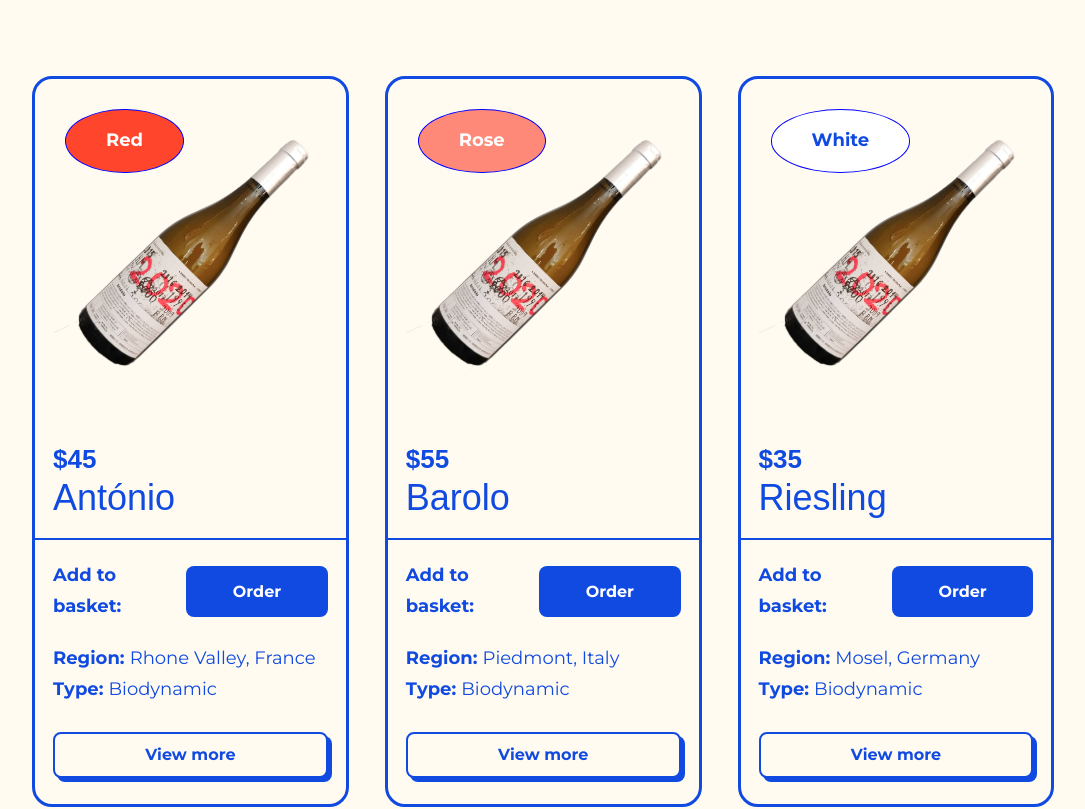
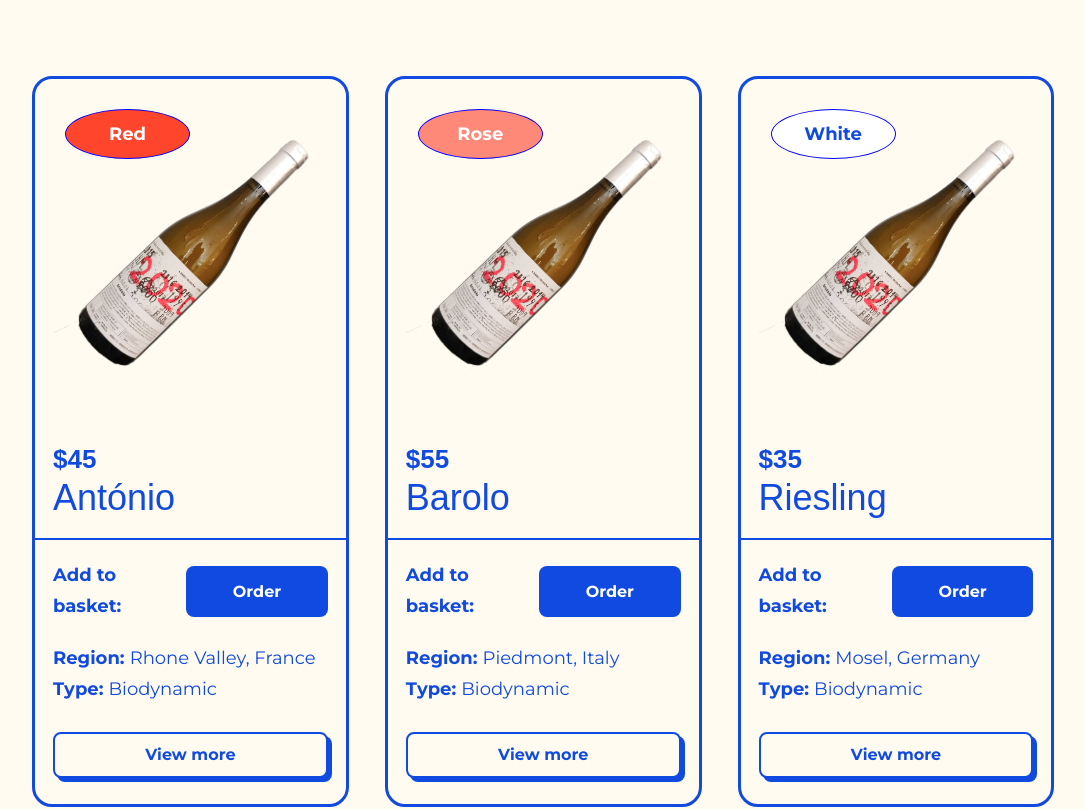
Before and after one commit to josh-merrill/natural-wine-club, a React (Vite) app: page / in a window 1280 px wide. Shown: the part 1100-1909 px from the top of the page, without its empty margins (128-1213 px from the left). Built offline with nearby package versions, Linux system fonts and the light colour scheme; a web font is replaced by a local one.

Commit message:
FEAT: Added first scaffold of cart functionality and updated AppContext to manage state for each WineItem, the Cart and the Nav totalOrderCount shown in the nav badge

```diff
--- /dev/null
+++ b/src/components/badge/Badge.jsx
@@ -0,0 +1,34 @@
+import "./badge.css";
+
+export default function Badge({ item }) {
+  let backgroundColor;
+  let textColor;
+
+  if (item.color === "Red") {
+    backgroundColor = "#FF462D";
+    textColor = "#FFFFFF";
+  } else if (item.color === "White") {
+    backgroundColor = "#FFFFFF";
+  } else if (item.color === "Orange") {
+    backgroundColor = "#FFA24B";
+    textColor = "#FFFFFF";
+  } else if (item.color === "Petnat") {
+    backgroundColor = "#FFD367";
+  } else if (item.color === "Rose") {
+    backgroundColor = "#FF8979";
+    textColor = "#FFFFFF";
+  } else {
+    backgroundColor = "none";
+  }
+
+  const styles = {
+    backgroundColor: backgroundColor,
+    color: textColor,
+  };
+
+  return (
+    <div className="item--badge" style={styles}>
+      <h4 style={{ fontFamily: "Montserrat" }}>{item.color}</h4>
+    </div>
+  );
+}
--- /dev/null
+++ b/src/components/badge/badge.css
@@ -0,0 +1,13 @@
+.item--badge {
+  position: absolute;
+  width: 125px;
+  height: 50px;
+  display: flex;
+  justify-content: center;
+  align-items: center;
+  top: 30px;
+  left: 30px;
+  padding: 15px 40px;
+  border: 1px solid blue;
+  border-radius: 50%;
+}
--- a/src/components/cart/Cart.jsx
+++ b/src/components/cart/Cart.jsx
@@ -1,11 +1,64 @@
-import './cart.css'
+import "./cart.css";
+import { useContext } from "react";
+import { Context } from "../../context/AppContext";
 
 export default function Cart() {
+  const { cartItems, addToCart, removeFromCart } = useContext(Context);
+
+  // Check if the cart item is greater than 0 and if it is, then show the item in the cart
+  // if not, then don't show the item in the cart
+
+  const cartItemElements = cartItems.map((item) => {
+
+    const itemTotal = item.price * item.order_amount;
+
+    if (item.order_amount > 0) {
+      return (
+        <div key={item.id} className="cart--item">
+          <div className="cart--item-img">
+            <img src={item.img} alt={item.name} />
+          </div>
+          <div className="cart--item-left">
+          </div>
+          <div className="cart--item-left">
+            <h4>{item.name}</h4>
+            <p>{item.color}</p>
+          </div>
+          <div className="cart--item-amount">
+            <button className="btn-secondary" id="card--order-btn-order">
+              <span
+                onClick={() => {
+                  removeFromCart(item);
+                }}
+              >
+                -
+              </span>
+              <span>{item.order_amount}</span>
+              <span
+                onClick={() => {
+                  addToCart(item);
+                }}
+              >
+                +
+              </span>
+            </button>
+          </div>
+          <div className="cart--item-price">
+            <p>${itemTotal}</p>
+          </div>
+        </div>
+      );
+    }
+  });
+
   return (
     <section className="container">
       <div className="cart--container">
-          <h2>Cart</h2>
+        <h2>Cart</h2>
+        <div className="cart--item-container">
+          {cartItemElements}
+        </div>
       </div>
     </section>
-  )
-  }
+  );
+}
--- a/src/components/menu/Menu.jsx
+++ b/src/components/menu/Menu.jsx
@@ -1,53 +1,27 @@
-import {useState} from 'react'
-
+import { useState, useContext } from "react";
+import { Context } from "../../context/AppContext";
 import "./menu.css";
-import Wine from "./Wine";
+import WineItem from "./WineItem";
+import Cart from "../cart/Cart";
 import menuData from "../data/menu.json";
 
 export default function Menu() {
+  const { cartItems } = useContext(Context);
   const { menu } = menuData;
-
-  const [wineMenu, setWineMenu] = useState(menu)
-  const [showOrderBtn, setShowOrderBtn] = useState(false)
+  const [showOrderBtn, setShowOrderBtn] = useState(false);
 
   function toggle(id) {
-    menu.map(wine => {
-          return wine.id === id ? setShowOrderBtn(true) : setShowOrderBtn(false)
-
-    // setWineMenu(prevMenu => {
-    //   return prevMenu.map((wine) => {
-    //     return wine.id === id ? {...wine, order_amount: wine.order_amount + 1} : wine
-    //   })
-    })
+    menu.map((wine) => {
+      return wine.id === id ? setShowOrderBtn(true) : setShowOrderBtn(false);
+    });
   }
-  console.log(showOrderBtn)
-
-  function addItem(id) {
-    setWineMenu(prevMenu => {
-      return prevMenu.map((wine) => {
-        return wine.id === id ? {...wine, order_amount: wine.order_amount + 1} : wine
-      })
-    })
-  }
-
-  function removeItem(id) {
-    setWineMenu(prevMenu => {
-      return prevMenu.map((wine) => {
-        return wine.id === id ? {...wine, order_amount: wine.order_amount - 1} : wine
-      })
-    })
-  }
-
-  console.log(wineMenu)
-
+  console.log("cartItems", cartItems);
 
   const menuItemElements = menu.map((item) => (
-    <Wine
+    <WineItem
       key={item.id}
       item={item}
       toggle={toggle}
-      addItem={addItem}
-      removeItem={removeItem}
     />
   ));
 
@@ -56,6 +30,7 @@ export default function Menu() {
       <div id="menu" className="menu--container">
         <h2>Wines of the month</h2>
         <div className="menu--wrapper">{menuItemElements}</div>
+        <Cart />
       </div>
     </section>
   );
--- /dev/null
+++ b/src/components/menu/WineItem.jsx
@@ -0,0 +1,124 @@
+import { useState, useContext, useEffect } from "react";
+import { Context } from "../../context/AppContext";
+import "./menu.css";
+import Badge from "../badge/Badge";
+
+export default function WineItem({ item }) {
+  const {
+    cartItems,
+    addToCart,
+    removeFromCart,
+    setTotalOrderCount,
+  } = useContext(Context);
+
+  // Find the item in the cart to get the initial count value
+  const cartItem = cartItems.find((cartItem) => cartItem.id === item.id);
+  const initialCount = cartItem ? cartItem.order_amount : 0;
+
+  const [show, setShow] = useState(true);
+  const [viewDetails, setViewDetails] = useState(false);
+  const [count, setCount] = useState(initialCount);
+
+  // Update the count state when the cartItem count changes
+  useEffect(() => {
+    setCount(initialCount);
+  }, [initialCount]);
+
+  function handlePlus() {
+    setCount((prevCount) => prevCount + 1);
+    setTotalOrderCount((prevTotalCount) => prevTotalCount + 1);
+  }
+
+  function handleMinus() {
+    setCount((prevCount) => prevCount - 1);
+    setTotalOrderCount((prevTotalCount) => prevTotalCount - 1);
+  }
+
+  return (
+    <div key={item.id} className="menu--item">
+      <div className="menu--item-top">
+        <Badge item={item} />
+        <img src={item.img} alt={item.name} className="menu--item-img" />
+      </div>
+      <div className="menu--item-title-wrapper">
+        <h3>${item.price}</h3>
+        <h2 className="menu--item-title">{item.name}</h2>
+      </div>
+      <hr className="line--blue" />
+      <div className="menu--item-bottom">
+        {viewDetails ? (
+          <div className="menu--item-bottom-inner">
+            <div className="menu--item-details">
+              <p>
+                <span className="bold">Region: </span>
+                {item.region}
+              </p>
+              <p>
+                <span className="bold">Year: </span>
+                {item.year}
+              </p>
+              <p>
+                <span className="bold">Type: </span>
+                {item.winemaking}
+              </p>
+              <p>{item.description}</p>
+            </div>
+            <button
+              className="btn-primary"
+              onClick={() => setViewDetails(!viewDetails)}
+            >
+              View less
+            </button>
+          </div>
+        ) : (
+          <div className="menu--item-bottom-inner">
+            <div className="menu--item-basket">
+              <p>
+                <span className="bold">Add to basket:</span>
+              </p>
+
+              {count < 1 ? (
+                <button
+                  className="btn-secondary"
+                  onClick={() => {
+                    setShow(true);
+                    addToCart(item);
+                    handlePlus();
+                  }}
+                >
+                  Order
+                </button>
+              ) : (
+                <button className="btn-secondary" id="card--order-btn-order">
+                  <span onClick={() => { removeFromCart(item); handleMinus(); }}>
+                    -
+                  </span>
+                  <span>{count}</span>
+                  <span onClick={() => { addToCart(item); handlePlus(); }}>
+                    +
+                  </span>
+                </button>
+              )}
+            </div>
+            <div className="menu--item-details">
+              <p>
+                <span className="bold">Region: </span>
+                {item.region}
+              </p>
+              <p>
+                <span className="bold">Type: </span>
+                {item.winemaking}
+              </p>
+            </div>
+            <button
+              className="btn-primary"
+              onClick={() => setViewDetails(!viewDetails)}
+            >
+              View more
+            </button>
+          </div>
+        )}
+      </div>
+    </div>
+  );
+}
--- a/src/components/menu/menu.css
+++ b/src/components/menu/menu.css
@@ -17,15 +17,6 @@
   display: flex;
   justify-content: center;
   align-items: center;
-}
-
-.menu--item-badge {
-  position: absolute;
-  top: 30px;
-  left: 30px;
-  padding: 15px 40px;
-  border: 1px solid blue;
-  border-radius: 50%;
 }
 
 .menu--item-title-wrapper,
--- a/src/context/AppContext.jsx
+++ b/src/context/AppContext.jsx
@@ -1,23 +1,42 @@
-import {useState, createContext} from 'react'
+import { useState, createContext } from "react";
 
-const Context = createContext()
+const Context = createContext();
 
-function ContextProvider({children}) {
-  const [cartItems, setCartItems] = useState([])
-  const [viewCart, setViewCart] = useState(false)
+function ContextProvider({ children }) {
+  const [cartItems, setCartItems] = useState([]);
+  const [viewCart, setViewCart] = useState(false);
   const [totalOrderCount, setTotalOrderCount] = useState(0);
 
   function addToCart(newItem) {
-      setCartItems(prevItems => [...prevItems, newItem])
+    setCartItems((prevItems) => {
+      const itemExists = prevItems.find((item) => item.id === newItem.id);
+      if (itemExists) {
+        return prevItems.map((item) =>
+          item.id === newItem.id
+            ? { ...item, order_amount: item.order_amount + 1 }
+            : item
+        );
+      }
+      return [...prevItems, { ...newItem, order_amount: 1 }];
+    });
+    setTotalOrderCount((prevTotalCount) => prevTotalCount + 1);
   }
-  console.log(cartItems)
 
-  // const totalCartItemCount = cartItems.reduce((sum, item) => sum + item.price, 0);
+  function removeFromCart(newItem) {
+    setCartItems((prevItems) => {
+      const updatedItems = prevItems.map((item) => {
+        if (item.id === newItem.id) {
+          return {
+            ...item,
+            order_amount: item.order_amount > 0 ? item.order_amount - 1 : 0,
+          };
+        }
+        return item;
+      });
+      return updatedItems.filter((item) => item.order_amount > 0);
+    });
 
-  console.log(totalOrderCount);
-
-  function removeFromCart(id) {
-      setCartItems(prevItems => prevItems.filter(item => item.id !== id))
+    setTotalOrderCount((prevTotalCount) => prevTotalCount - 1);
   }
 
   return (
@@ -29,12 +48,11 @@ function ContextProvider({children}) {
         addToCart,
         removeFromCart,
         totalOrderCount,
-        setTotalOrderCount
       }}
-      >
-        {children}
+    >
+      {children}
     </Context.Provider>
-  )
+  );
 }
 
-export { ContextProvider, Context}
+export { ContextProvider, Context };
```
